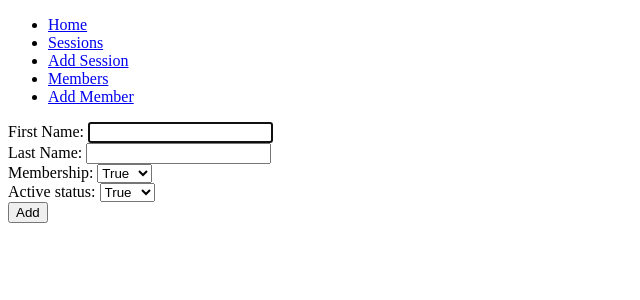
After one commit to pcygan44/week5_project_gym, a Flask app: template bookings/templates/member/edit.html in a window 1280 px wide. The commit adds this page. Shown: the top 300 px of the page, without its empty margins (0-640 px from the left). Run offline with Flask 2, Linux system fonts and the light colour scheme; the template is opened without the code that fills it, so the values that code supplies are empty.

Commit message:
commit edit function completed and conected for members and sessions

```diff
--- a/bookings/app.py
+++ b/bookings/app.py
@@ -28,5 +28,24 @@ def create_sesion():
 def create_nember():
     return render_template ('member/addnewmember.html')
 
+@app.route('/sesions/<id>/edit')
+def edit_sesion(id):
+    return render_template('sesion/edit.html')
+
+@app.route('/sesions/<id>')
+def update_sesion(id):
+    return render_template('/sesion')
+
+
+@app.route('/members/<id>/edit')
+def edit_member(id):
+    return render_template('/members')
+
+@app.route('/members/<id>')
+def update_member(id):
+    return render_template('/members')
+
+
+
 if __name__ == '__main__':
     app.run(debug=True)
--- a/bookings/repositories/member_repositories.py
+++ b/bookings/repositories/member_repositories.py
@@ -48,6 +48,6 @@ def sesions(member):
     return sesions
 
 def update(member):
-    sql = "UPDATE members SET(first_name, last_name, membership, active_status) = (%s,%s,%s,%s) WHERE id - %s"
+    sql = "UPDATE members SET(first_name, last_name, membership, active_status) = (%s,%s,%s,%s) WHERE id = %s"
     values = [member.first_name, member.last_name, member.membership, member.active_status, member.id]
     run_sql(sql, values)
--- a/bookings/repositories/sesion_repositories.py
+++ b/bookings/repositories/sesion_repositories.py
@@ -47,6 +47,6 @@ def member(sesion):
     return members
 
 def update(sesion):
-    sql = "UPDATE sesion SET (sesion_name, duration,sesion_date,sesion_time,capacity,active_status) = (%s,%s,%s,%s,%s,%s) WHERE sesion_id = %s"
-    values = [sesion.sesion_name, sesion.sesion_duration, sesion.sesion_date, sesion.sesion_time, sesion.capacity, sesion.active_status, sesion.id]
+    sql = "UPDATE sesions SET (sesion_name, duration,sesion_date,sesion_time,capacity,active_status) = (%s,%s,%s,%s,%s,%s) WHERE id = %s"
+    values = [sesion.sesion_name, sesion.duration, sesion.sesion_date, sesion.sesion_time, sesion.capacity, sesion.active_status, sesion.id]
     run_sql(sql, values)
--- /dev/null
+++ b/bookings/templates/member/edit.html
@@ -0,0 +1,45 @@
+{% extends "base.html" %}
+
+{% block content %}
+
+<form action="/members/{{member.id}}" method="post">
+    <div>
+        <lable for="first_name" >First Name: </lable>
+        <input type="text" id="first_name" name="first_name" value="{{member.first_name}}" required autofocus>
+    </div>
+    <div>
+        <lable for="last_name" >Last Name: </lable>
+        <input type="text" id="last_name" name="last_name" value="{{member.last_name}}" required autofocus>
+    </div>
+
+    <div>
+        <lable for="membership" >Membership: </lable>
+        <select  id="membership" name="membership" >
+            <option value="true"
+            {% if member.membership == True %} selected="selected" {% endif %}>
+            True
+        </option>
+        <option value="false"
+        {% if member.membership == False %} selected="selected" {% endif %}>
+        False
+      </option>
+      </select>
+    </div>
+
+    <div>
+        <lable for="active_status " >Active status: </lable>
+        <select  id="active_status " name="active_status" >
+            <option value="true"
+            {% if member.active_status == True %} selected="selected" {% endif %}>
+            True
+        </option>
+        <option value="false"
+        {% if member.active_status == False %} selected="selected" {% endif %}>
+        False
+      </option>
+      </select>
+    </div>
+    <button type="Submit"> Add </button>
+</form>
+
+{% endblock %}
--- a/bookings/templates/member/members.html
+++ b/bookings/templates/member/members.html
@@ -12,6 +12,7 @@
         <p>Last Name: {{ member.last_name}}</p>
         <p>Membership: {{ member.membership}}</p>
         <p>Active Status: {{ member.active_status}}</p>
+        <p><a href="/member/{{member.id}}/edit"> Edit </a></p>
 
     </li>
     {% endfor %}
--- a/bookings/templates/sesion/sesions.html
+++ b/bookings/templates/sesion/sesions.html
@@ -13,6 +13,7 @@
         <p>time: {{ sesion.sesion_time}}</p>
         <p>capacity: {{ sesion.capacity}}</p>
         <p>active: {{ sesion.active_status }} </p>
+        <p><a href="/sesion/{{sesion.id}}/edit"> Edit </a></p>
     </li>
     {% endfor %}
 </ul>
```
Also changed, not shown: bookings/controllers/member_controller.py (+17 -0 lines), bookings/controllers/sesion_controller.py (+19 -0 lines), bookings/templates/sesion/addnew.html (+4 -4 lines), bookings/templates/sesion/edit.html (added, +42 -0 lines).
